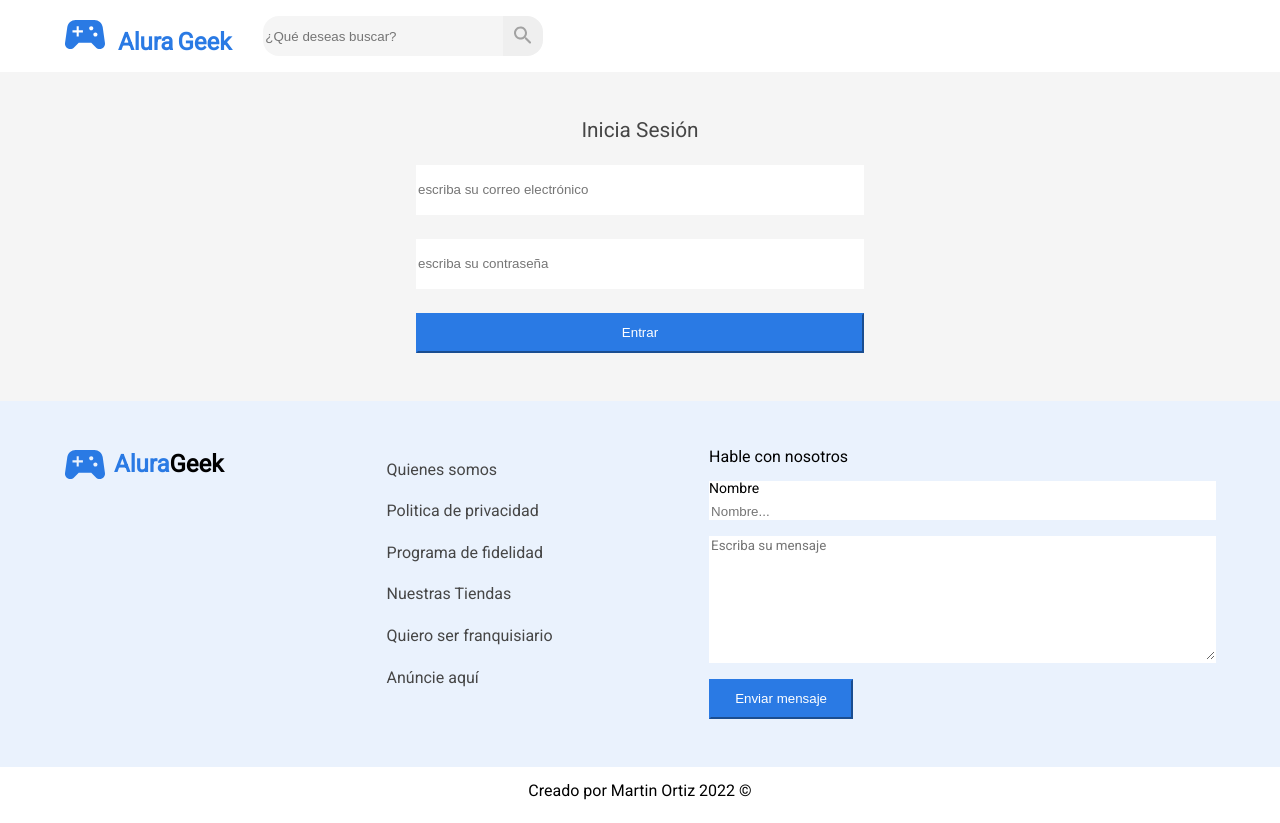
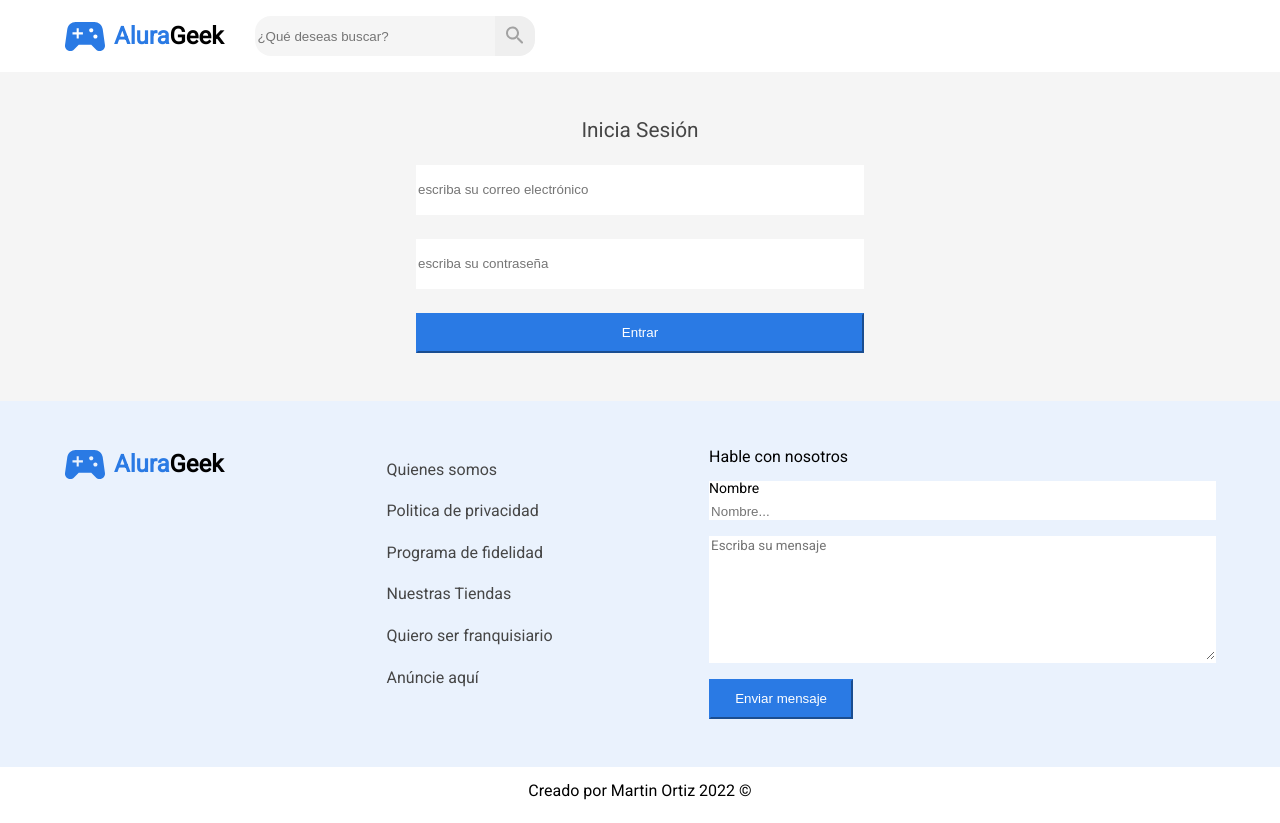
Before and after one commit to Martin-Ortiz/e-comerce, a plain HTML site: page assets/login/login.html in a window 1280 px wide. Drawn offline with Linux system fonts and the light colour scheme.

Commit message:
correccion logo login

```diff
--- a/assets/css/style.css
+++ b/assets/css/style.css
@@ -49,6 +49,7 @@ a:hover{
     margin-left: .5rem;
 }
 .geek{
+    color: black;
     margin-right: 2rem;
 }
 .input-busqueda{
--- a/assets/login/login.html
+++ b/assets/login/login.html
@@ -23,7 +23,7 @@
         <section class="container">
             <div class="busqueda">
                 <div id="logoLogin" class="logo">
-                    <a href="../../index.html">
+                    <a class="logo" href="../../index.html">
                         <img src="../../assets/img/logo.svg" alt="">
                         <span class="alura texto-logo">Alura</span>
                         <span class="geek texto-logo">Geek</span>
```
